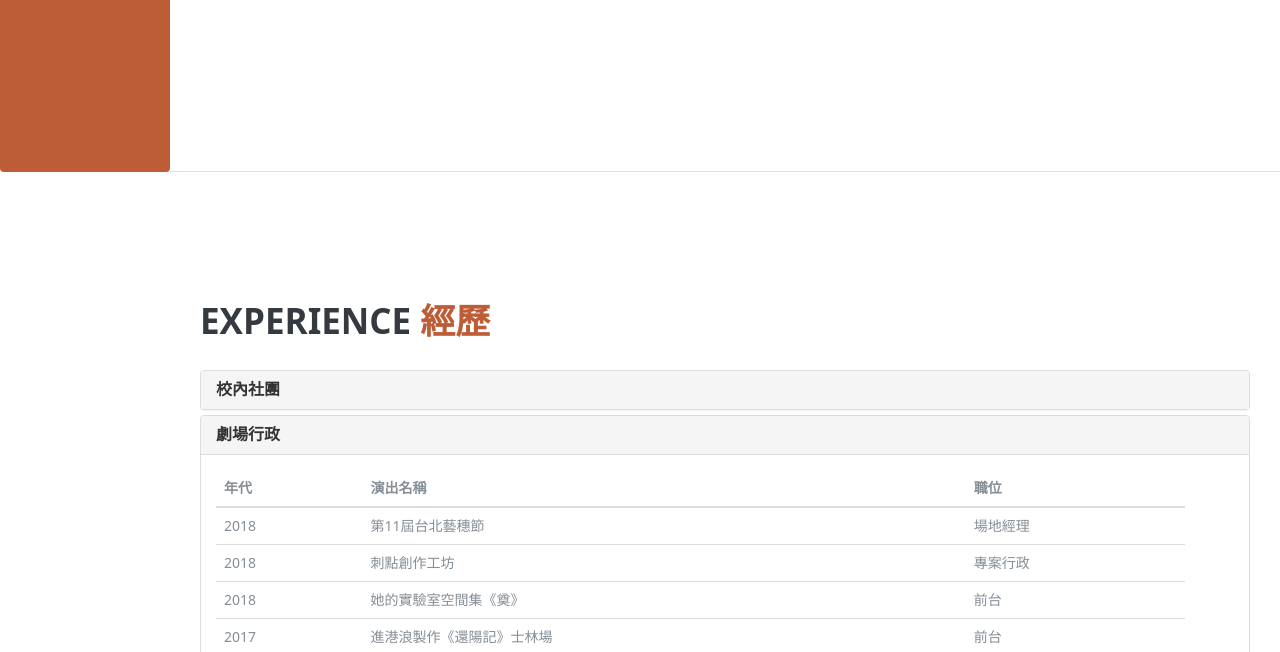
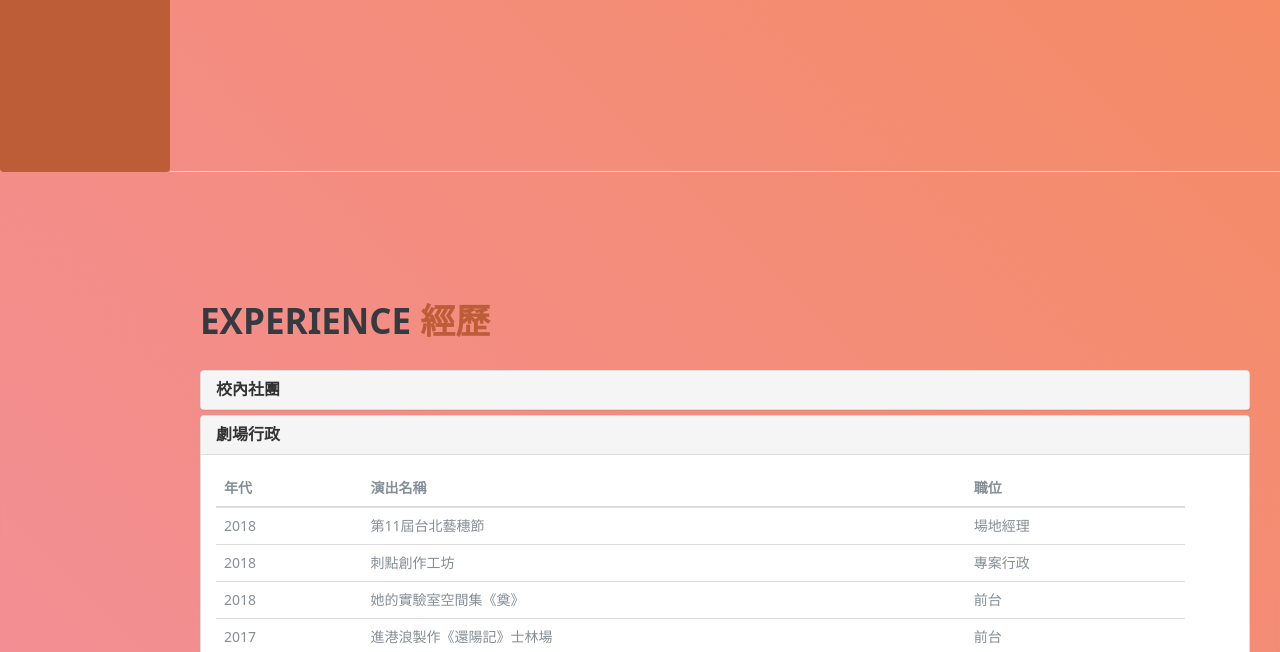
Before and after one commit to YueTsou01/YueTsou01.github.io, a website: page index.html in a window 1280 px wide. Shown: the part 628-1280 px from the top of the page. Drawn offline with nearby package versions, Linux system fonts and the light colour scheme; a web font is replaced by a local one.

Commit message:
Add files via upload

```diff
--- a/css/myresume.css
+++ b/css/myresume.css
@@ -2,7 +2,7 @@
 
 body{
 		font-family:'Noto Sans','Noto Sans TC';
-		color:linear-gradient(45deg, #f093fb 0%, #f58b57 100%, #fad0c4 100%);
+		background-image:linear-gradient(45deg, #f093fb 0%, #f58b57 100%, #fad0c4 100%);
 }
 
 h1{
```
